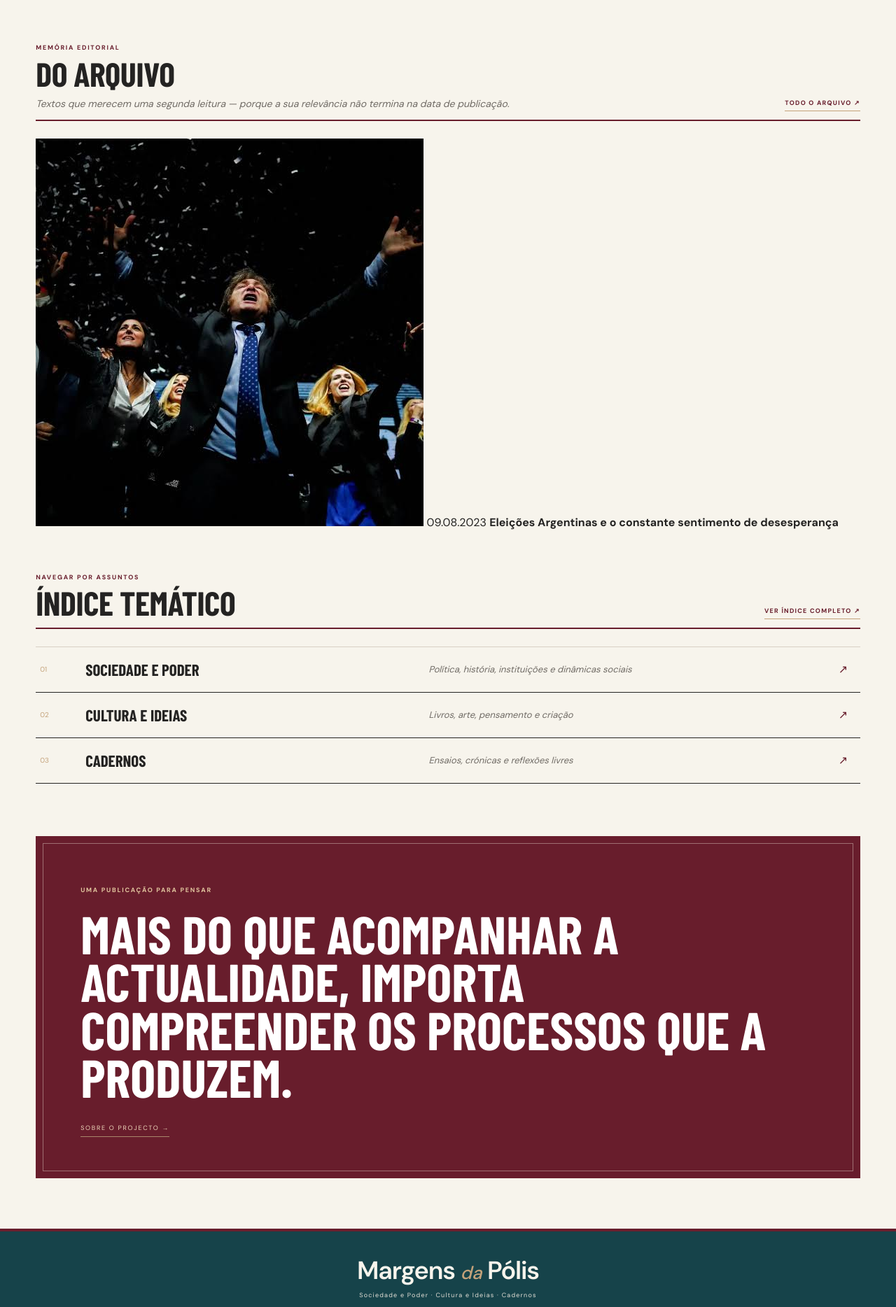
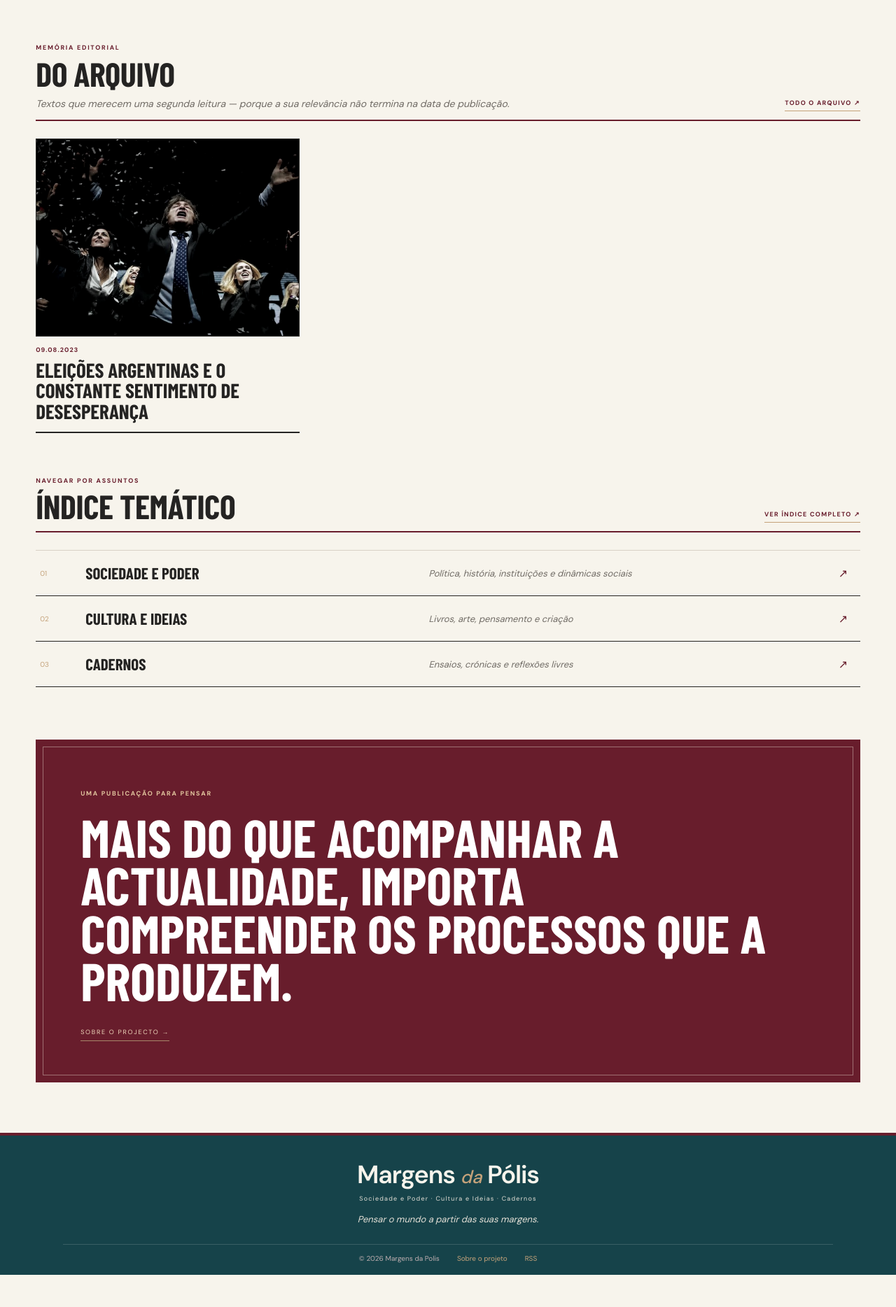
Before and after one commit to gmonteiropolli-design/Margens-da-Polis, a Jekyll site: the page built from index.html, in a window 1280 px wide. Shown: the part 2081-3949 px from the top of the page at 70% size. Built offline with Jekyll 4.4.1, drawn with Linux system fonts in a browser that asks for light colours; some web fonts are replaced; the list of posts is cut into pages by our own code; after the commit the page ends 3903 px from its top, so only the background shows below that.

Commit message:
Estilizar pré-visualização visual de Do Arquivo

```diff
--- a/assets/css/style.css
+++ b/assets/css/style.css
@@ -715,3 +715,57 @@ body{color:#242322}
   text-align:justify;
   text-justify:inter-word;
 }
+
+
+/* Pré-visualização visual da secção Do Arquivo na página inicial */
+.archive-preview-grid{
+  display:grid;
+  grid-template-columns:repeat(3,minmax(0,1fr));
+  gap:24px;
+}
+.archive-preview-card{
+  display:flex;
+  flex-direction:column;
+  min-width:0;
+  border-bottom:2px solid var(--ink);
+  padding-bottom:15px;
+  transition:color .2s ease;
+}
+.archive-preview-image{
+  display:block;
+  width:100%;
+  aspect-ratio:4/3;
+  overflow:hidden;
+  margin-bottom:13px;
+  border:1px solid var(--ink);
+  background:#e8e0d6;
+}
+.archive-preview-image img{
+  display:block;
+  width:100%;
+  height:100%;
+  object-fit:cover;
+  filter:grayscale(.65) contrast(1.08);
+  transition:transform .5s ease;
+}
+.archive-preview-card:hover .archive-preview-image img{transform:scale(1.035)}
+.archive-preview-date{
+  color:var(--wine);
+  font-size:9px;
+  font-weight:700;
+  letter-spacing:1.1px;
+  margin-bottom:8px;
+}
+.archive-preview-card strong{
+  color:var(--ink);
+  font:700 clamp(21px,2.3vw,29px)/1.02 var(--display);
+  text-transform:uppercase;
+}
+.archive-preview-card:hover strong{color:var(--wine)}
+@media(max-width:760px){
+  .archive-preview-grid{grid-template-columns:repeat(2,minmax(0,1fr));gap:18px}
+}
+@media(max-width:480px){
+  .archive-preview-grid{grid-template-columns:1fr;gap:22px}
+  .archive-preview-image{aspect-ratio:16/9}
+}
```
